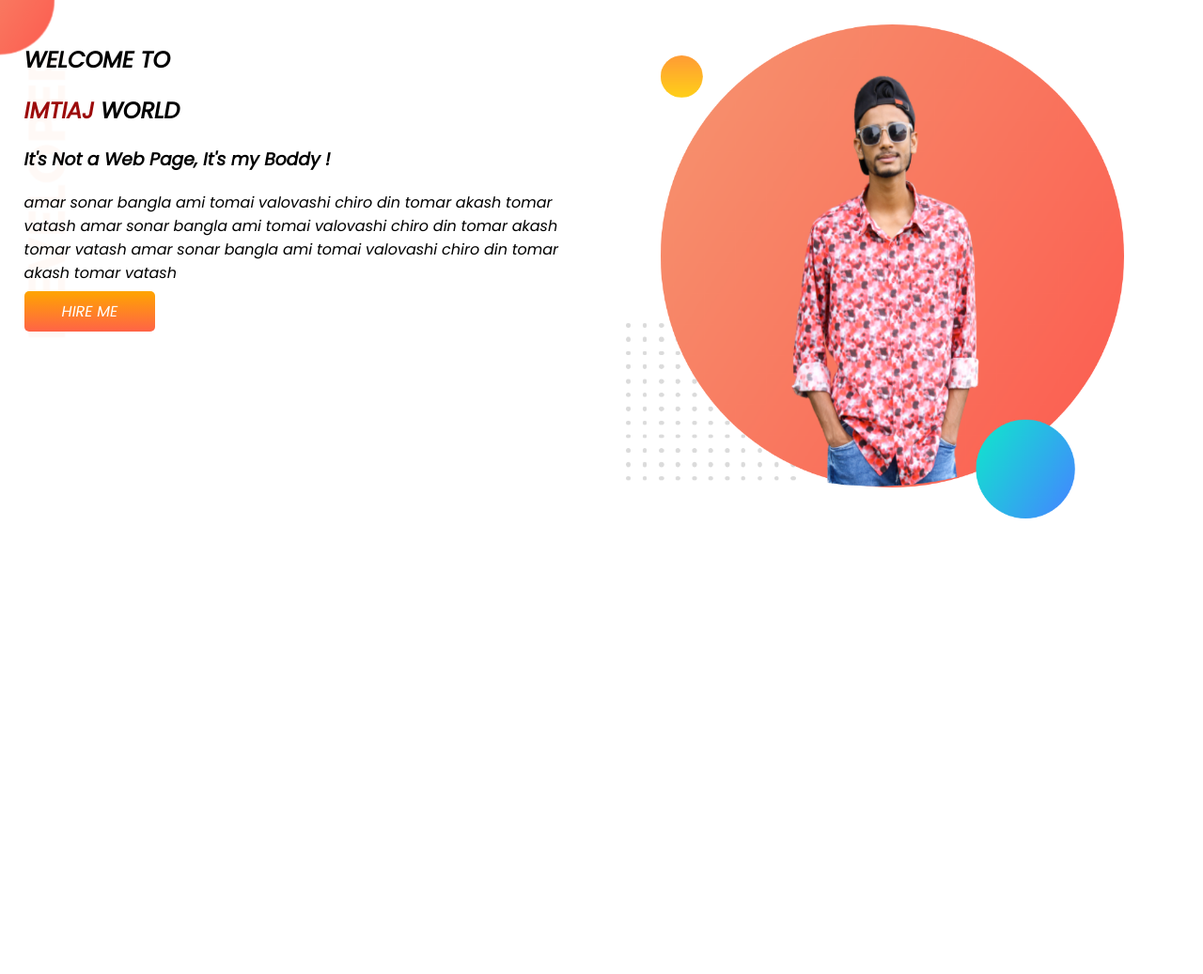
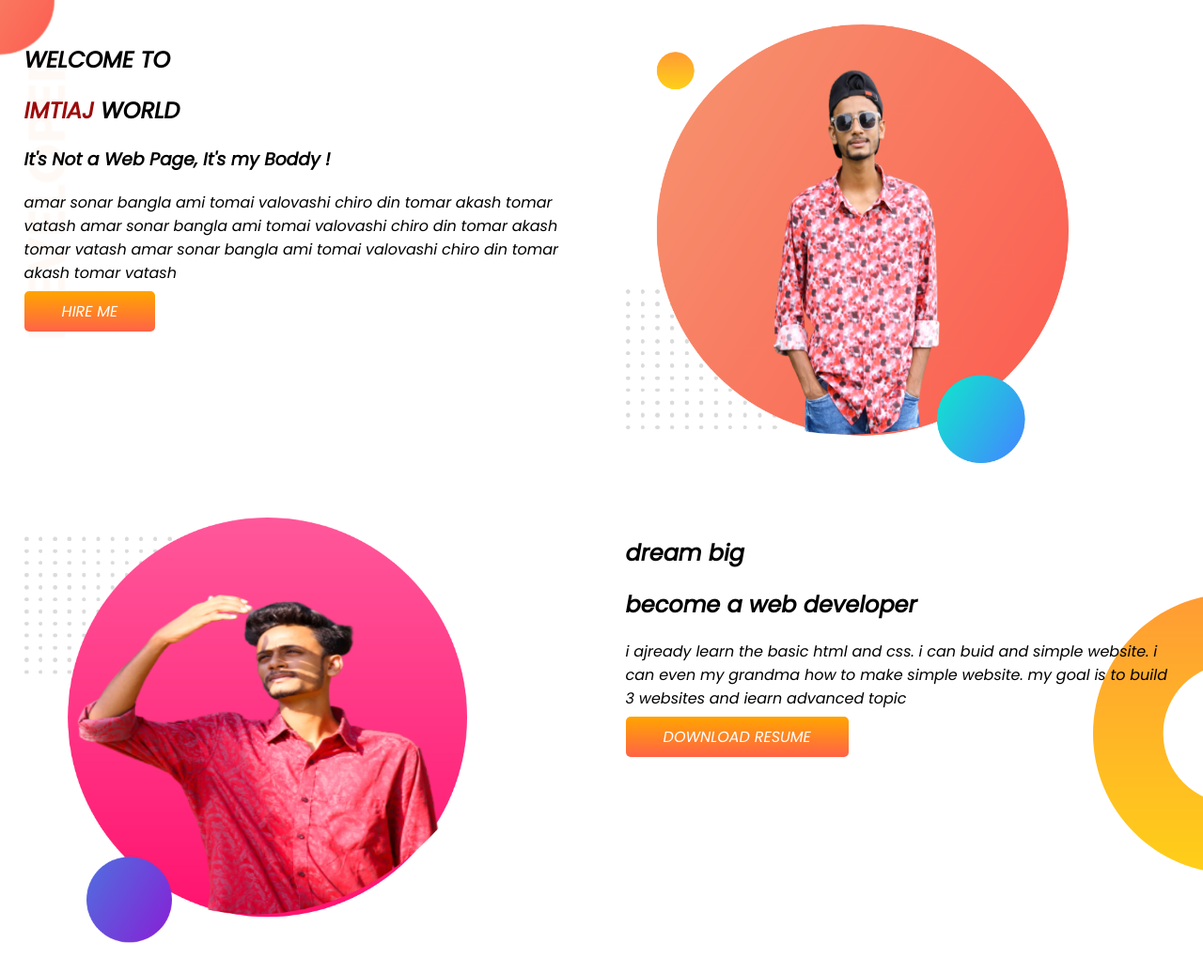
Before and after one commit to imtiajahamedshawon/developer-fortfolio, a plain HTML site: page index.html in a window 1280 px wide. Shown: the whole page at 94% size. Before the commit the page ends 800 px from the top, so only its background shows below. Drawn offline with Linux system fonts and the light colour scheme.

Commit message:
dream added

```diff
--- a/index.html
+++ b/index.html
@@ -28,6 +28,19 @@
             <img src="my-bg.png" alt="">
         </div>
     </section>
+    <section class="dream-big">
+        <div class="half-width">
+            <img src="my-bg2.png" alt="">
+        </div>
+        <div class="half-width">
+            <h1>dream big</h1>
+            <h2>become a web developer</h2>
+            <p>i ajready learn the basic html and css. i can buid and simple website. i can even my grandma how to make
+                simple website. my goal is to build 3 websites and iearn advanced topic</p>
+            <a class="link-button" href="">DOWNLOAD RESUME</a>
+        </div>
+
+    </section>
 </body>
 
 </html>
--- a/stye.css
+++ b/stye.css
@@ -7,13 +7,14 @@ body {font-family: 'Poppins', sans-serif;
  }
       section{
           display: flex;
+          margin: 150;
       }
  .half-width{
      width:50%;
      padding:2%;
     }
  .half-width img{
-     width:90%;
+     width:80%;
  }
  .link-button{
      text-decoration: none;
@@ -27,3 +28,9 @@ body {font-family: 'Poppins', sans-serif;
      background-image: url(top-banner.png);
      background-repeat: no-repeat;
  }
+
+ .dream-big{
+     background-image: url(dream-bg.png);
+     background-repeat: no-repeat;
+     background-position: right;
+ }
```
